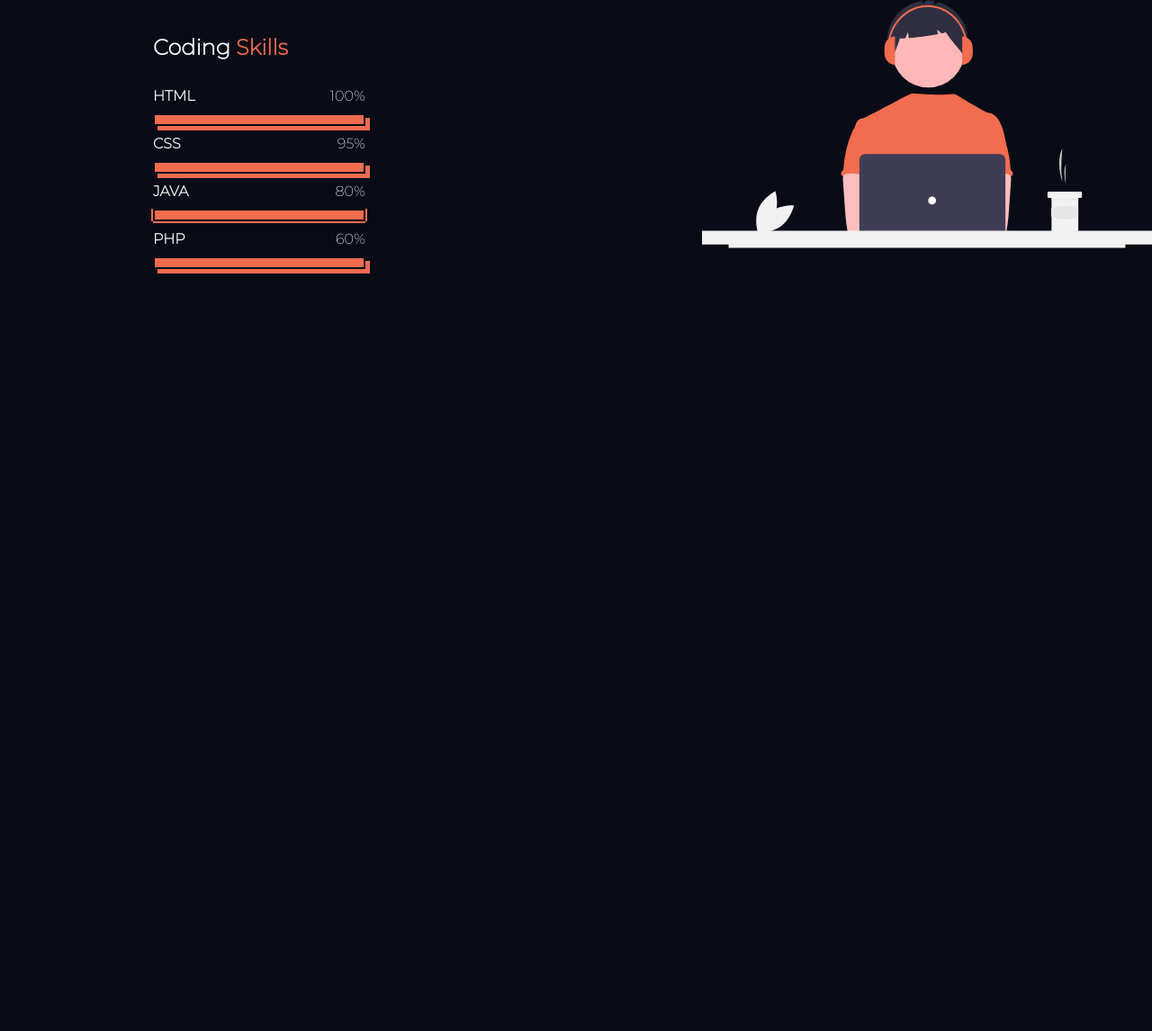
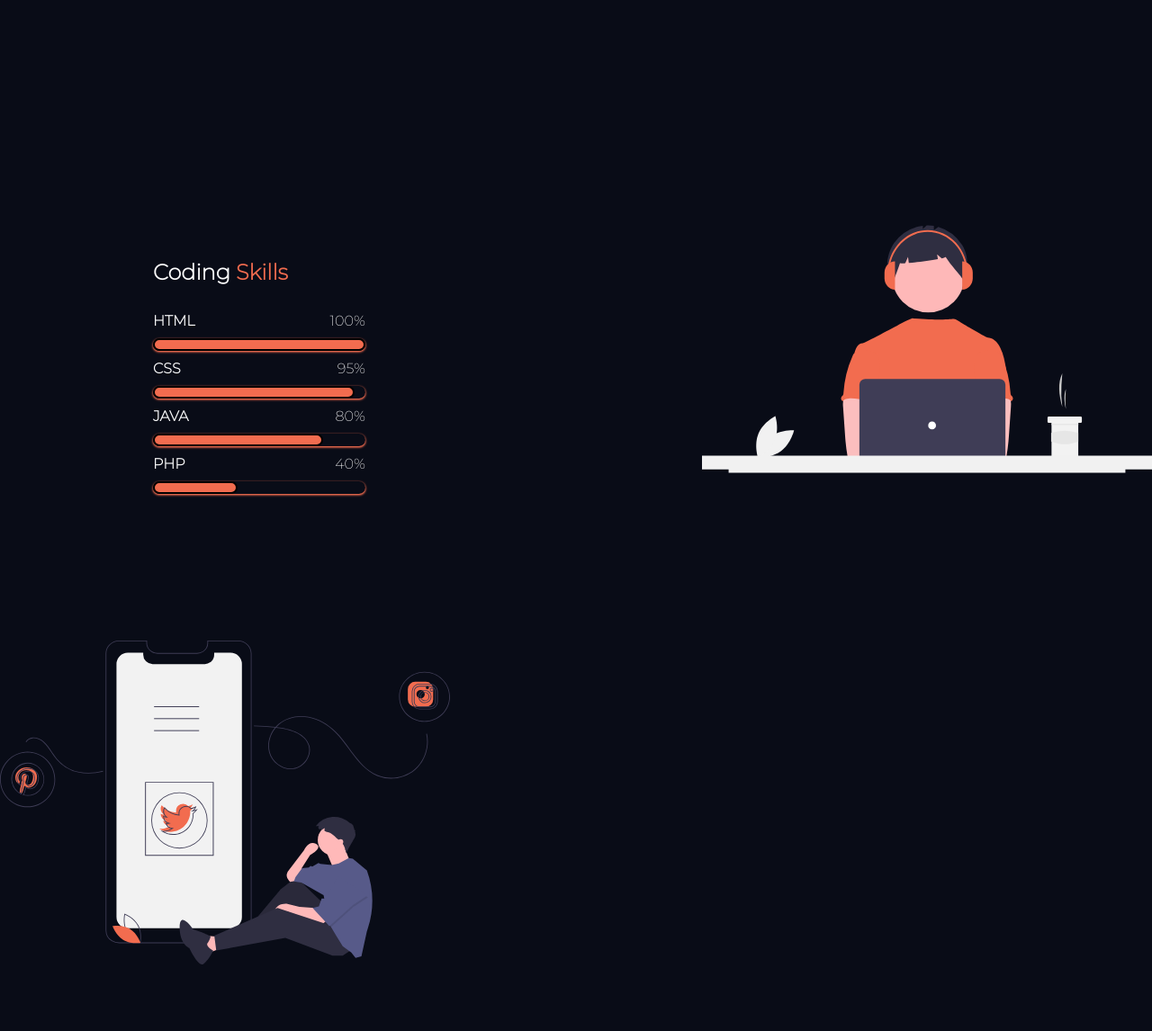
Before and after one commit to Haile-08/personal_website_01, a plain HTML site: page index.html in a window 1280 px wide. Shown: the part 1450-2596 px from the top of the page at 90% size. Before the commit the page ends 1842 px from the top, so only its background shows below. Drawn offline with Linux system fonts and the light colour scheme.

Commit message:
adding the contact page

```diff
--- a/css/style.css
+++ b/css/style.css
@@ -132,7 +132,7 @@ body{
 .about_container{
     display: flex;
     justify-content: space-between;
-    margin-top: 200px;
+    margin-top: 250px;
     font-family: allfont;
 }
 .about_svg{
@@ -191,6 +191,7 @@ body{
     color: var(--white--);
     display: flex;
     justify-content: space-between;
+    margin-top: 200px;
 }
 .skill_info{
     margin-top: 150px;
@@ -222,30 +223,79 @@ body{
     margin-bottom: 10px;
 }
 .html{
-    border: 2px solid var(--blue_black--);
+    display: block;
+    border-radius: 10px;
+    overflow: hidden;
+    border: 2px solid #000;
     background-color: var(--orange--);
     padding: 5px 10px;
-    box-shadow: 5px 5px 0px var(--orange--);
+    width: 100%;
+    animation: html 3s;
 }
 .css{
-    border: 2px solid var(--blue_black--);
+    display: block;
+    border-radius: 10px;
+    overflow: hidden;
+    border: 2px solid #000;
     background-color: var(--orange--);
     padding: 5px 10px;
-    box-shadow: 5px 5px 0px var(--orange--);
+    width: 95%;
+    animation: css 3s;
 }
 .java{
-    border: 2px solid var(--blue_black--);
+    display: block;
+    border-radius: 10px;
+    overflow: hidden;
+    border: 2px solid #000;
     background-color: var(--orange--);
     padding: 5px 10px;
-    box-shadow: 0px 2px var(--orange--),2px 0px var(--orange--),0px 2px var(--orange--),
-    -2px 0px  var(--orange--);
-}
+    width: 80%;
+    animation: java 3s;
+    }
 .php{
-    border: 2px solid var(--blue_black--);
+    display: block;
+    border-radius: 10px;
+    overflow: hidden;
+    border: 2px solid #000;
     background-color: var(--orange--);
     padding: 5px 10px;
-    box-shadow: 5px 5px 0px var(--orange--);
+    width: 40%;
+    animation: php 3s;
 }
-.h:first-child{
-    background-color: blanchedalmond;
+.b{
+    border-radius: 10px;
+    box-shadow: 0px 1px 3px var(--orange--),0px 1px 2px var(--orange--);
+
 }
+@keyframes css {
+    0%{
+        width: 0%;
+    }
+    100%{
+        width: 95%;
+    }
+}
+@keyframes java {
+    0%{
+        width: 0%;
+    }
+    100%{
+        width: 80%;
+    }
+}
+@keyframes php {
+    0%{
+        width: 0%;
+    }
+    100%{
+        width: 40%;
+    }
+}
+@keyframes html {
+    0%{
+        width: 0%;
+    }
+    100%{
+        width: 100%;
+    }
+}
--- a/index.html
+++ b/index.html
@@ -18,7 +18,7 @@
                     <a href="#home">HOME</a>
                     <a href="#about">ABOUT</a>
                     <a href="#skills">SKILLS</a>
-                    <a href="#">CONTACT</a>
+                    <a href="#contact">CONTACT</a>
                 </nav>
         </div>
     </div>
@@ -74,27 +74,39 @@
                                 <h4>HTML</h4>
                                 <p>100%</p>
                             </div>
-                            <div class="html"></div>
+                           <div class="b"><div class="html"></div></div>
                             <div class="i">
                                 <h4>CSS</h4>
                                 <P>95%</P>
                             </div>
-                            <div class="css"></div>
+                           <div class="b"><div class="css"></div></div>
                             <div class="i">
                                 <h4>JAVA</h4>
                                 <p>80%</p>
                             </div>
-                            <div class="java"></div>
+                            <div class="b"><div class="java"></div></div>
                             <div class="i">
                                 <h4>PHP</h4>
-                                <p>60%</p>
+                                <p>40%</p>
                             </div>
-                            <div class="php"></div>
+                            <div class="b"><div class="php"></div></div>
                    </div>
                    <div class="skill_svg">
                        <img src="images/undraw_Coding_re_iv62.svg" height="500px" width="500px">
                    </div>
              </div>
     </section>
+    <!-- ====contact_page -->
+    <section class="contact" id="contact">
+         <div class="contact_container">
+                <div class="contact_svg">
+                    <img src="images/undraw_social_sharing_ibwq.svg" height="500px" width="500px">
+                </div>
+               <div class="contact_info">
+
+               </div>
+
+         </div>
+    </section>
 </body>
 </html>
```
Also changed, not shown: images/undraw_social_sharing_ibwq.svg (added).
